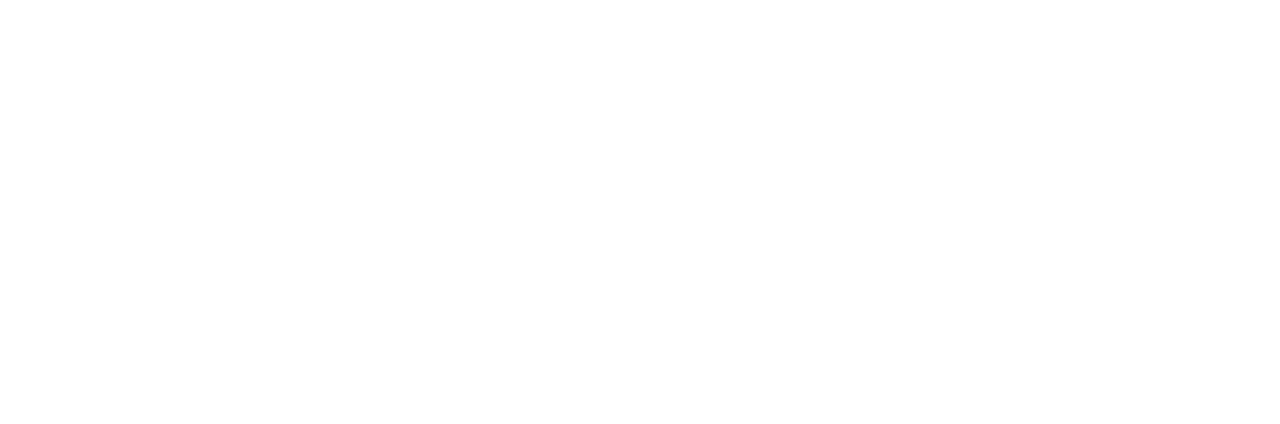
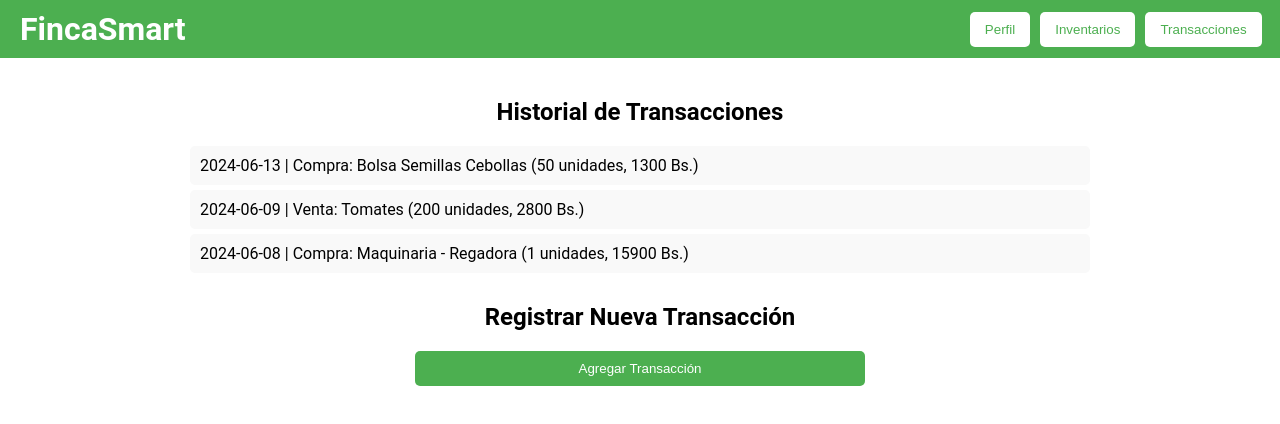
Before and after one commit to JhairGarthoffUPSA/fincasmart, a React (Create React App) app: page /transactions in a window 1280 px wide. Before the commit this address had no page. Shown: the top 424 px of the page. Built offline with nearby package versions, Linux system fonts and the light colour scheme.

Commit message:
Transaction Pages creadas HomePage editada + video

```diff
--- a/src/App.tsx
+++ b/src/App.tsx
@@ -5,6 +5,7 @@
 import ProfilePage from './pages/ProfilePage';
 import InventoryPage from "./pages/InventoryPage";
 import IntroPage from "./pages/IntroPage";
+import TransactionsPage from "./pages/TransactionsPage";
 
 const App: React.FC = () => {
   return (
@@ -14,6 +15,7 @@
               <Route path="/home" element={<HomePage />} />
               <Route path="/profile" element={<ProfilePage />} />
               <Route path="/inventory" element={<InventoryPage />} />
+              <Route path="/transactions" element={<TransactionsPage />} />
               <Route path="/" element={<IntroPage />} />
           </Routes>
       </Router>
--- a/src/pages/HomePage.css
+++ b/src/pages/HomePage.css
@@ -10,7 +10,11 @@
     align-content: center;
     margin-top: 10px;
     margin-left: 100px;
+}
 
+.homepage-main h1, h3 {
+    text-align: center;
+    margin-right: 70px;
 }
 
 .homepage-header {
--- a/src/pages/HomePage.tsx
+++ b/src/pages/HomePage.tsx
@@ -1,9 +1,11 @@
 // HomePage.tsx
 import React, { useEffect, useState } from 'react';
-import { useNavigate } from 'react-router-dom';
+import {Link, useNavigate} from 'react-router-dom';
 import { Chart, registerables } from 'chart.js'; // Import Chart.js and its registerables
 import './HomePage.css';
 import farm from '../img/farm.jpg';
+// @ts-ignore
+import video42 from '../img/video42.mp4';
 
 
 Chart.register(...registerables); // Register Chart.js components
@@ -81,25 +83,28 @@
                 <nav>
                     <button onClick={() => navigate('/profile')}>Perfil</button>
                     <button onClick={() => navigate('/inventory')}>Inventarios</button>
-                    <button onClick={() => { /* Navigate to Transactions */
-                    }}>Transacciones
-                    </button>
+                    <button onClick={() => navigate('/transactions')}>Transacciones</button>
                 </nav>
             </header>
 
+            <div className="intro-page">
+                <video className="video-background" autoPlay loop muted>
+                    <source src={video42} type="video/mp4"/>
+                    Your browser does not support the video tag.
+                </video>
+            </div>
+
             <main className="homepage-main">
-
-
                 <section className="farm-info">
-                    <h1>Estancia "Prosperidad"</h1>
-                    <p>Propietario: Jhair Garthoff</p>
+                    <h1>Vista General</h1>
                     <img src={farm} alt="farm" className="farm-image"/>
                 </section>
 
                 <section className="inventory">
                     <h2>Inventario en Almacén</h2>
                     <div className="charts-container">
-                        <canvas id="inventory-chart"></canvas> {/* Canvas element for the chart */}
+                        <canvas id="inventory-chart"></canvas>
+                        {/* Canvas element for the chart */}
                     </div>
 
                 </section>
--- a/src/pages/InventoryPage.tsx
+++ b/src/pages/InventoryPage.tsx
@@ -119,9 +119,7 @@
                 <nav>
                     <button onClick={() => navigate('/profile')}>Perfil</button>
                     <button onClick={() => navigate('/inventory')}>Inventarios</button>
-                    <button onClick={() => { /* Navigate to Transactions */
-                    }}>Transacciones
-                    </button>
+                    <button onClick={() => navigate('/transactions')}>Transacciones</button>
                 </nav>
             </header>
 
--- a/src/pages/ProfilePage.tsx
+++ b/src/pages/ProfilePage.tsx
@@ -17,7 +17,7 @@
         dateJoined: '2023-01-15',
         farms: [
             {
-                name: 'Estancia "Prosperidad"',
+                name: 'Finca #42',
                 terrainSize: '42 hectáreas (104 acres)',
                 dateBuilt: '2001-05-10',
                 numWorkers: 15,
@@ -43,21 +43,21 @@
                 <nav>
                     <button onClick={() => navigate('/profile')}>Perfil</button>
                     <button onClick={() => navigate('/inventory')}>Inventarios</button>
-                    <button onClick={() => { /* Navigate to Transactions */ }}>Transacciones</button>
+                    <button onClick={() => navigate('/transactions')}>Transacciones</button>
                 </nav>
             </header>
 
             <div className="profile-header">
-                <img src={user.profilePicture} alt="Profile" className="profile-picture"/>
+            <img src={user.profilePicture} alt="Profile" className="profile-picture"/>
                 <h1>{user.name}</h1>
             </div>
             <div className="profile-details">
                 <p><strong>Fecha de Registro:</strong> {new Date(user.dateJoined).toLocaleDateString()}</p>
-                <h2>Propiedades propias:</h2>
+                <h1>Detalles de Propiedad:</h1>
                 <ul>
                     {user.farms.map((farm, index) => (
                         <li key={index}>
-                            <h1>{farm.name}</h1>
+                            <h2>{farm.name}</h2>
                             <img src={farm.mainPicture} alt="farm" className="farm-main-image"/>
                             <p><strong>Tamaño del terreno:</strong> {farm.terrainSize}</p>
                             <p><strong>Fecha de
--- /dev/null
+++ b/src/pages/TransactionsPage.css
@@ -0,0 +1,115 @@
+.transactions-page {
+    font-family: Roboto, sans-serif;
+    padding: 0;
+    margin: 0 auto;
+}
+
+.transactions-header {
+    display: flex;
+    justify-content: space-between;
+    align-items: center;
+    background-color: #4CAF50;
+    padding: 10px 20px;
+    color: white;
+    width: 97%;
+}
+
+.transactions-title h1 {
+    margin: 0;
+}
+
+.transactions-header nav {
+    display: flex;
+    gap: 10px;
+}
+
+.transactions-header nav button {
+    background-color: white;
+    color: #4CAF50;
+    border: none;
+    padding: 10px 15px;
+    cursor: pointer;
+    border-radius: 5px;
+}
+
+.transactions-header nav button:hover {
+    background-color: #ddd;
+}
+
+.transactions-main {
+    padding: 20px;
+    max-width: 900px;
+    margin: 0 auto;
+}
+
+.transactions-history {
+    margin-bottom: 30px;
+}
+
+.transactions-history h2 {
+    text-align: center;
+}
+
+.transactions-history ul {
+    list-style: none;
+    padding: 0;
+}
+
+.transactions-history li {
+    background-color: #f9f9f9;
+    margin: 5px 0;
+    padding: 10px;
+    border-radius: 5px;
+}
+
+.register-transaction h2 {
+    text-align: center;
+}
+
+.register-transaction button {
+    display: block;
+    margin: 10px auto;
+    background-color: #4CAF50;
+    color: white;
+    border: none;
+    padding: 10px 15px;
+    cursor: pointer;
+    border-radius: 5px;
+}
+
+.register-transaction button:hover {
+    background-color: #45a049;
+}
+
+.register-transaction form {
+    display: flex;
+    flex-direction: column;
+    gap: 10px;
+    margin-top: 10px;
+}
+
+.register-transaction label {
+    display: flex;
+    justify-content: space-between;
+    align-items: center;
+}
+
+.register-transaction input, .register-transaction select {
+    padding: 5px;
+    margin-left: 10px;
+}
+
+.register-transaction form button {
+    background-color: #4CAF50;
+    color: white;
+    border: none;
+    padding: 10px 15px;
+    cursor: pointer;
+    border-radius: 5px;
+    align-self: flex-end;
+    margin-top: 10px;
+}
+
+.register-transaction form button:hover {
+    background-color: #45a049;
+}
--- /dev/null
+++ b/src/pages/TransactionsPage.tsx
@@ -0,0 +1,132 @@
+import React, { useState, ChangeEvent, FormEvent, useEffect } from 'react';
+import './TransactionsPage.css';
+import { useNavigate } from 'react-router-dom';
+
+interface Transaction {
+    date: string;
+    type: string;
+    item: string;
+    units: number;
+    amount: string;
+}
+
+const TransactionsPage: React.FC = () => {
+    const [transactions, setTransactions] = useState<Transaction[]>([
+        { date: '2024-06-13', type: 'Compra', item: 'Bolsa Semillas Cebollas', units: 50, amount: '1300' },
+        { date: '2024-06-09', type: 'Venta', item: 'Tomates', units: 200, amount: '2800' },
+        { date: '2024-06-08', type: 'Compra', item: 'Maquinaria - Regadora', units: 1, amount: '15900' },
+    ]);
+
+    const [newTransaction, setNewTransaction] = useState<Transaction>({
+        date: '',
+        type: '',
+        item: '',
+        units: 0,
+        amount: ''
+    });
+
+    const [isFormVisible, setIsFormVisible] = useState<boolean>(false);
+
+    const navigate = useNavigate();
+
+    useEffect(() => {
+        // Sort transactions by date (newest to oldest) whenever transactions are updated
+        setTransactions(prevTransactions =>
+            [...prevTransactions].sort((a, b) => new Date(b.date).getTime() - new Date(a.date).getTime())
+        );
+    }, []);
+
+    const handleInputChange = (e: ChangeEvent<HTMLInputElement | HTMLSelectElement>) => {
+        const { name, value } = e.target;
+        setNewTransaction({
+            ...newTransaction,
+            [name]: name === 'units' ? parseInt(value) : value
+        });
+    };
+
+    const handleSubmit = (e: FormEvent<HTMLFormElement>) => {
+        e.preventDefault();
+        setTransactions(prevTransactions => {
+            const updatedTransactions = [...prevTransactions, newTransaction];
+            // Sort transactions by date (newest to oldest) after adding a new transaction
+            return updatedTransactions.sort((a, b) => new Date(b.date).getTime() - new Date(a.date).getTime());
+        });
+        setNewTransaction({ date: '', type: '', item: '', units: 0, amount: '' });
+        setIsFormVisible(false);
+    };
+
+    const toggleFormVisibility = () => {
+        setIsFormVisible(!isFormVisible);
+    };
+
+    return (
+        <div className="transactions-page">
+            <header className="transactions-header">
+                <a href="/" className="transactions-title"
+                   style={{ textDecoration: 'none', color: 'white', cursor: 'default' }}
+                   onClick={(e) => {
+                       e.preventDefault();
+                       navigate('/home');
+                   }}>
+                    <h1>FincaSmart</h1>
+                </a>
+                <nav>
+                    <button onClick={() => navigate('/profile')}>Perfil</button>
+                    <button onClick={() => navigate('/inventory')}>Inventarios</button>
+                    <button onClick={() => navigate('/transactions')}>Transacciones</button>
+                </nav>
+            </header>
+
+            <main className="transactions-main">
+                <section className="transactions-history">
+                    <h2>Historial de Transacciones</h2>
+                    <ul>
+                        {transactions.map((transaction, index) => (
+                            <li key={index}>
+                                {transaction.date} | {transaction.type}: {transaction.item} ({transaction.units} unidades, {transaction.amount} Bs.)
+                            </li>
+                        ))}
+                    </ul>
+                </section>
+
+                <section className="register-transaction">
+                    <h2>Registrar Nueva Transacción</h2>
+                    <button onClick={toggleFormVisibility}>
+                        {isFormVisible ? 'Cancelar' : 'Agregar Transacción'}
+                    </button>
+                    {isFormVisible && (
+                        <form onSubmit={handleSubmit}>
+                            <label>
+                                Fecha:
+                                <input type="date" name="date" value={newTransaction.date} onChange={handleInputChange} required />
+                            </label>
+                            <label>
+                                Tipo:
+                                <select name="type" value={newTransaction.type} onChange={handleInputChange} required>
+                                    <option value="">Seleccione...</option>
+                                    <option value="Compra">Compra</option>
+                                    <option value="Venta">Venta</option>
+                                </select>
+                            </label>
+                            <label>
+                                Artículo:
+                                <input type="text" name="item" value={newTransaction.item} onChange={handleInputChange} required />
+                            </label>
+                            <label>
+                                Unidades:
+                                <input type="number" name="units" value={newTransaction.units} onChange={handleInputChange} required />
+                            </label>
+                            <label>
+                                Monto (Bs.):
+                                <input type="number" name="amount" value={newTransaction.amount} onChange={handleInputChange} required />
+                            </label>
+                            <button type="submit">Registrar</button>
+                        </form>
+                    )}
+                </section>
+            </main>
+        </div>
+    );
+};
+
+export default TransactionsPage;
```
Also changed, not shown: 1 other file (tests, documents, lock files or other folders).
